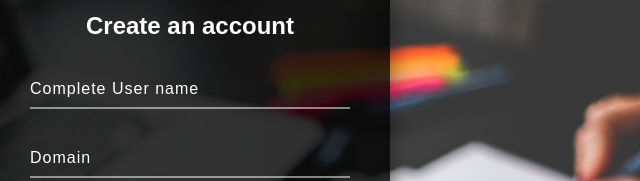
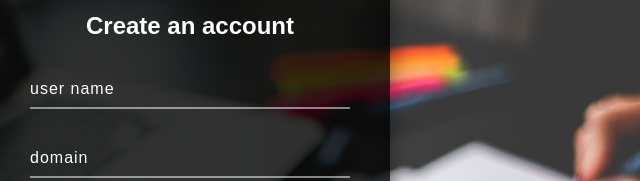
Before and after one commit to Jaman-dedy/workspace, a plain HTML site: page view/register.html in a window 1280 px wide. Shown: the part 132-313 px from the top of the page, 450-1090 px from the left. Drawn offline with Linux system fonts and the light colour scheme.

Commit message:
adding register.html modified

```diff
--- a/view/register.html
+++ b/view/register.html
@@ -14,13 +14,13 @@
 
           <div class="inputBox">
              <input type="text" name="" required>
-             <label for="">Complete User name</label>
+             <label for="">user name</label>
 
           </div>
 
          <div class="inputBox">
                   <input type="text" name="" required>
-                  <label for="">Domain</label>
+                  <label for="">domain</label>
 
             </div>
          <div class="inputBox">
```
